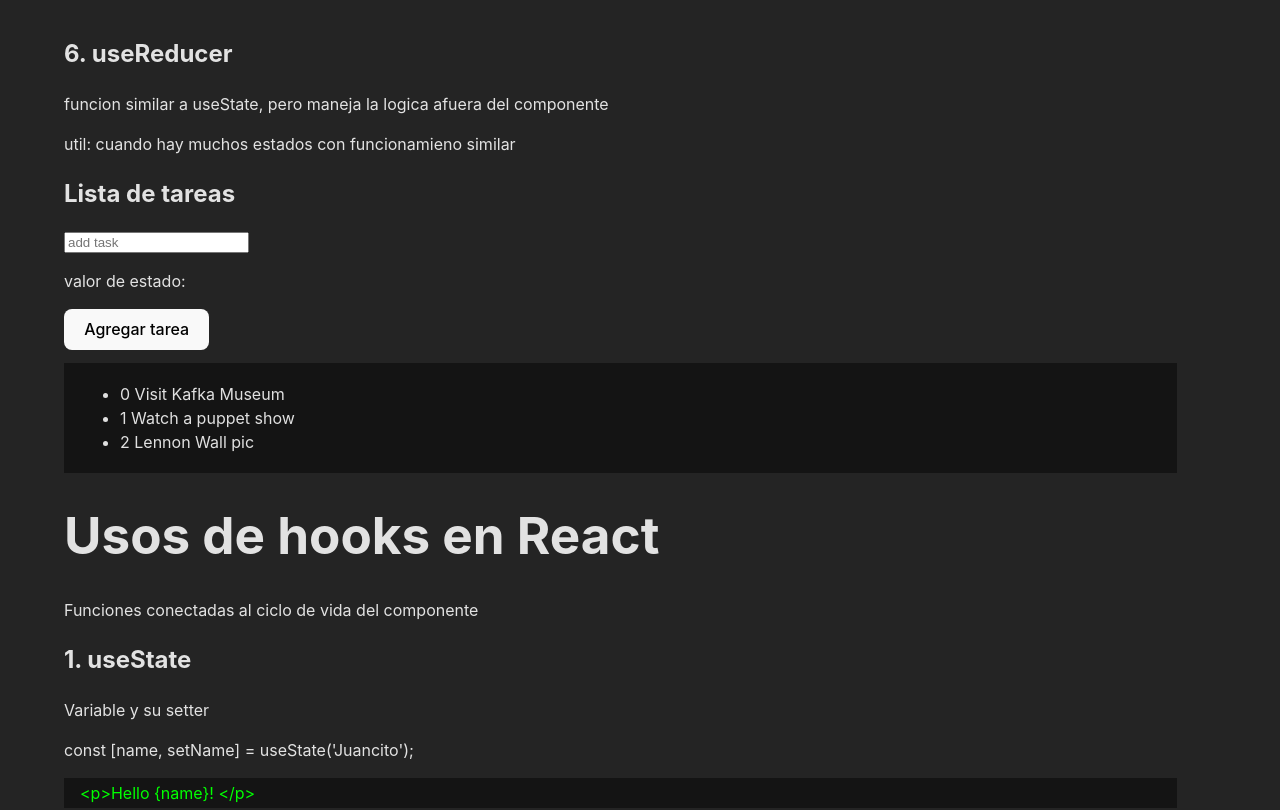
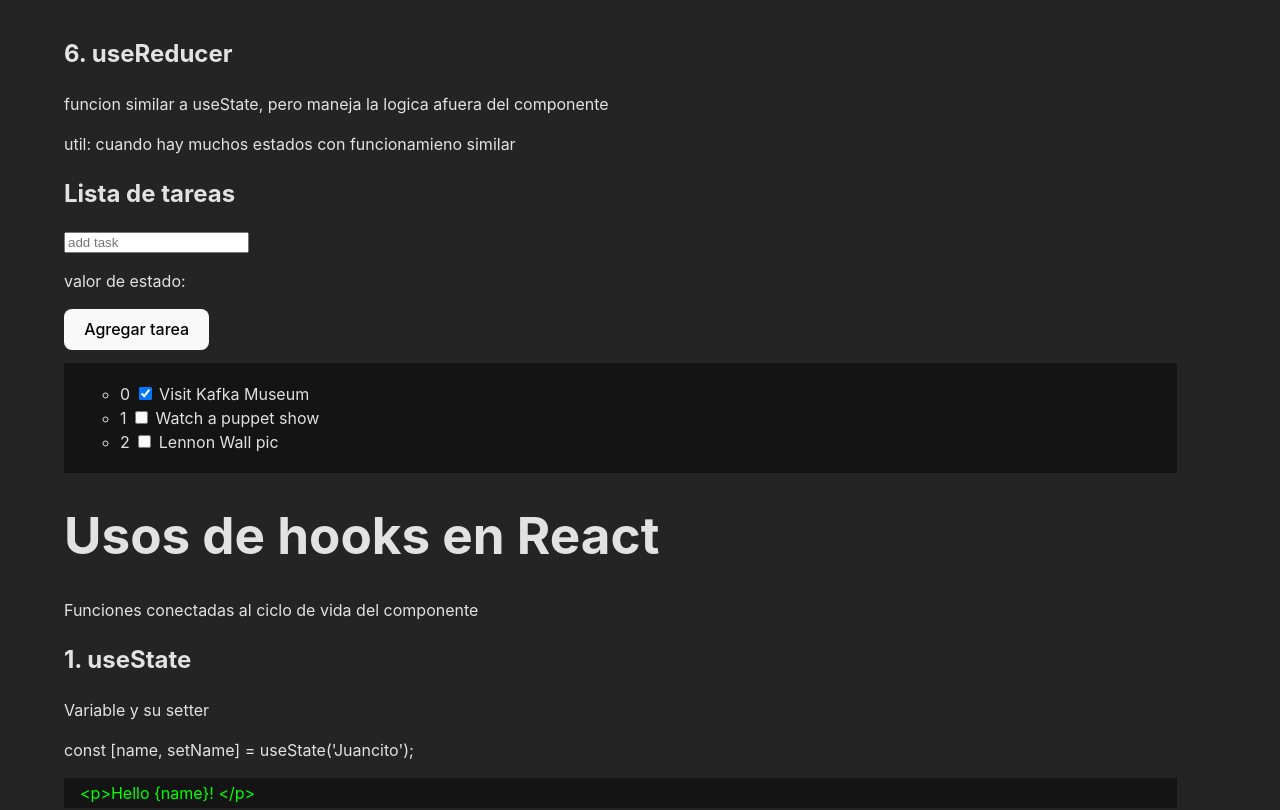
Before and after one commit to topoescobar/react-hooks-practice, a React (Create React App) app: page / in a window 1280 px wide. Shown: the top 810 px of the page. Built offline with nearby package versions, Linux system fonts and the light colour scheme.

Commit message:
checkbox modifica la propiedad done del array

```diff
--- /dev/null
+++ b/src/components/use-reducer/Task.jsx
@@ -0,0 +1,23 @@
+import React from 'react';
+
+export default function Task({ task, editTask }) {
+  const handleCheckbox = (event) => {
+    let modTask = {
+      ...task,
+      done: event.target.value,
+    };
+    editTask(modTask);
+    console.log('task ', task);
+    console.log('mod task', modTask);
+  };
+
+  return (
+    <div>
+      <label>
+        {task.id + ' '}
+        <input type="checkbox" checked={task.done} onChange={handleCheckbox} />
+        {' ' + task.title}
+      </label>
+    </div>
+  );
+}
--- a/src/components/use-reducer/TaskList.jsx
+++ b/src/components/use-reducer/TaskList.jsx
@@ -1,13 +1,14 @@
 import React from 'react';
+import Task from './Task';
 
-export default function TaskList({ tasksArr }) {
+export default function TaskList({ tasksArr, editTask }) {
   return (
     <div>
       <div className="result">
         <ul>
           {tasksArr.map((task) => (
             <li key={task.id}>
-              {task.id} {task.title}
+              <Task task={task} editTask={editTask} />
             </li>
           ))}
         </ul>
--- a/src/components/use-reducer/UseReducer.jsx
+++ b/src/components/use-reducer/UseReducer.jsx
@@ -12,9 +12,18 @@ function tasksReducer(tasks, action) {
         {
           id: action.id,
           title: action.title,
-          donde: false,
+          done: false,
         },
       ];
+    }
+    case 'modify': {
+      return tasks.map((t) => {
+        if (t.id === action.task.id) {
+          return action.task;
+        } else {
+          return t;
+        }
+      });
     }
   }
 }
@@ -31,10 +40,18 @@ export default function reducerComponent() {
   const [tasks, dispatch] = useReducer(tasksReducer, initialTasks);
 
   const addTask = (title) => {
+    console.log(title);
     dispatch({
       type: 'add',
       id: maxId++,
       title: title,
+    });
+  };
+
+  const editTask = (modTask) => {
+    dispatch({
+      type: 'modify',
+      task: modTask,
     });
   };
 
@@ -49,7 +66,7 @@ export default function reducerComponent() {
 
       <h2>Lista de tareas</h2>
       <AddTask addTask={addTask} />
-      <TaskList tasksArr={tasks} />
+      <TaskList tasksArr={tasks} editTask={editTask} />
     </div>
   );
 }
--- a/src/style.css
+++ b/src/style.css
@@ -81,3 +81,7 @@ button:focus-visible {
   color: lime;
   background-color: #141414;
 }
+
+li {
+  list-style: circle;
+}
```
